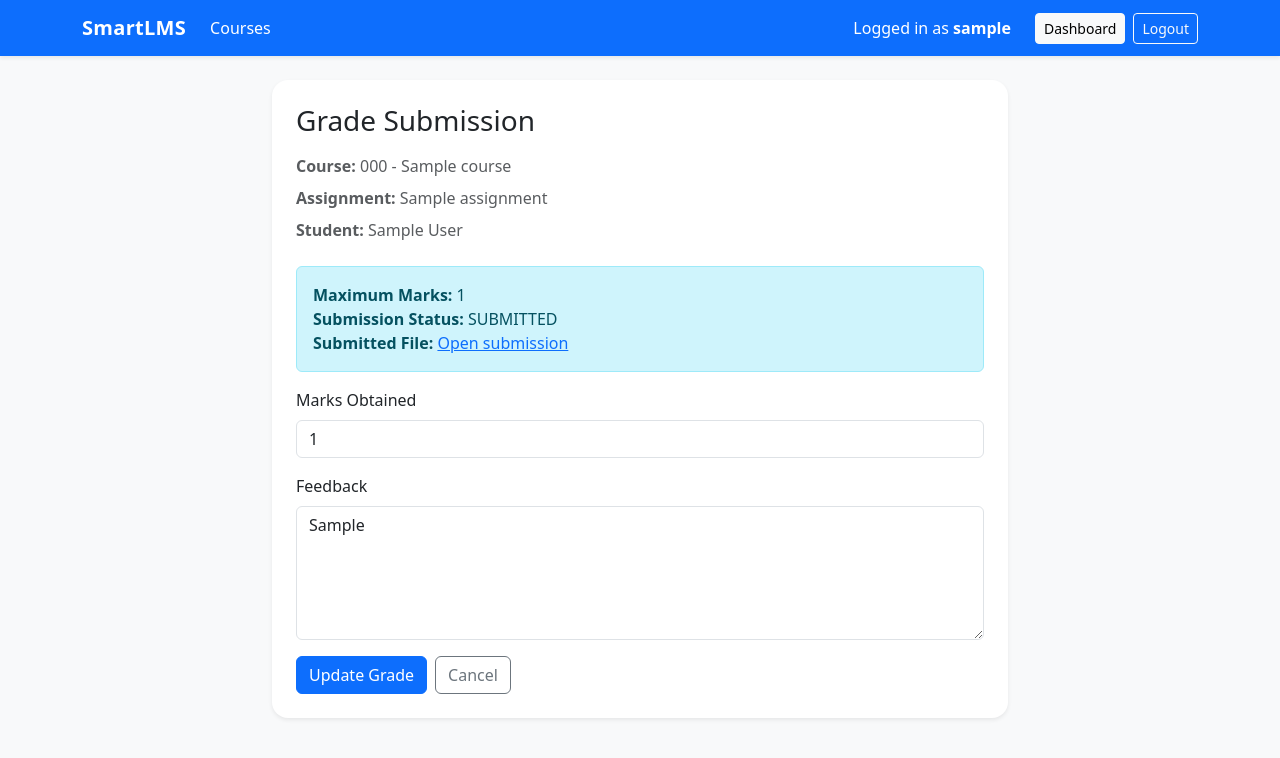
After one commit to rownok221/smartlms, a Django app: page /assignments/submission/1/grade/ in a window 1280 px wide. The commit adds this page. Shown: the top 758 px of the page. Run offline with Django 5.2, Linux system fonts and the light colour scheme; a user stored in the database is signed in; tables that the repository leaves empty hold one stand-in row (values such as "Sample post").

Commit message:
Add grading and feedback workflow

```diff
--- a/apps/assignments/forms.py
+++ b/apps/assignments/forms.py
@@ -1,6 +1,6 @@
 from django import forms
 
-from .models import Assignment, Submission
+from .models import Assignment, Grade, Submission
 
 
 class AssignmentForm(forms.ModelForm):
@@ -42,3 +42,38 @@ class SubmissionForm(forms.ModelForm):
                 'class': 'form-control',
             }),
         }
+
+
+class GradeForm(forms.ModelForm):
+    class Meta:
+        model = Grade
+        fields = ['marks_obtained', 'feedback']
+        widgets = {
+            'marks_obtained': forms.NumberInput(attrs={
+                'class': 'form-control',
+                'placeholder': 'Enter obtained marks',
+                'min': 0,
+            }),
+            'feedback': forms.Textarea(attrs={
+                'class': 'form-control',
+                'placeholder': 'Write feedback for the student',
+                'rows': 5,
+            }),
+        }
+
+    def __init__(self, *args, max_marks=None, **kwargs):
+        super().__init__(*args, **kwargs)
+        self.max_marks = max_marks
+
+    def clean_marks_obtained(self):
+        marks = self.cleaned_data['marks_obtained']
+
+        if marks < 0:
+            raise forms.ValidationError("Marks cannot be negative.")
+
+        if self.max_marks is not None and marks > self.max_marks:
+            raise forms.ValidationError(
+                f"Marks cannot exceed the assignment maximum of {self.max_marks}."
+            )
+
+        return marks
--- a/apps/assignments/models.py
+++ b/apps/assignments/models.py
@@ -74,3 +74,27 @@ class Submission(models.Model):
 
     def __str__(self):
         return f"{self.student.username} - {self.assignment.title}"
+
+
+class Grade(models.Model):
+    submission = models.OneToOneField(
+        Submission,
+        on_delete=models.CASCADE,
+        related_name='grade'
+    )
+    marks_obtained = models.PositiveIntegerField()
+    feedback = models.TextField(blank=True)
+    graded_by = models.ForeignKey(
+        settings.AUTH_USER_MODEL,
+        on_delete=models.SET_NULL,
+        null=True,
+        blank=True,
+        related_name='graded_submissions'
+    )
+    graded_at = models.DateTimeField(auto_now=True)
+
+    class Meta:
+        ordering = ['-graded_at']
+
+    def __str__(self):
+        return f"Grade for {self.submission.student.username} - {self.submission.assignment.title}"
--- a/apps/assignments/urls.py
+++ b/apps/assignments/urls.py
@@ -4,6 +4,7 @@ from .views import (
     assignment_create,
     assignment_detail,
     assignment_list,
+    grade_submission,
     submit_assignment,
 )
 
@@ -14,4 +15,5 @@ urlpatterns = [
     path('course/<int:course_pk>/create/', assignment_create, name='assignment_create'),
     path('<int:pk>/', assignment_detail, name='assignment_detail'),
     path('<int:pk>/submit/', submit_assignment, name='submit_assignment'),
+    path('submission/<int:submission_pk>/grade/', grade_submission, name='grade_submission'),
 ]
--- a/apps/assignments/views.py
+++ b/apps/assignments/views.py
@@ -6,8 +6,8 @@ from django.utils import timezone
 from apps.accounts.models import User
 from apps.courses.models import Course, CourseInstructor, Enrollment
 
-from .forms import AssignmentForm, SubmissionForm
-from .models import Assignment, Submission
+from .forms import AssignmentForm, GradeForm, SubmissionForm
+from .models import Assignment, Grade, Submission
 
 
 def is_admin(user):
@@ -86,12 +86,12 @@ def assignment_detail(request, pk):
         student_submission = Submission.objects.filter(
             assignment=assignment,
             student=request.user
-        ).first()
+        ).select_related('grade').first()
 
     if can_manage_course(request.user, course):
         all_submissions = Submission.objects.filter(
             assignment=assignment
-        ).select_related('student')
+        ).select_related('student').prefetch_related('grade')
 
     context = {
         'assignment': assignment,
@@ -185,3 +185,48 @@ def submit_assignment(request, pk):
         'existing_submission': existing_submission,
     }
     return render(request, 'assignments/submission_form.html', context)
+
+
+@login_required
+def grade_submission(request, submission_pk):
+    submission = get_object_or_404(
+        Submission.objects.select_related('assignment', 'assignment__course', 'student'),
+        pk=submission_pk
+    )
+    assignment = submission.assignment
+    course = assignment.course
+
+    if not can_manage_course(request.user, course):
+        messages.error(request, 'You are not authorized to grade this submission.')
+        return redirect('assignments:assignment_detail', pk=assignment.pk)
+
+    existing_grade = Grade.objects.filter(submission=submission).first()
+
+    if request.method == 'POST':
+        form = GradeForm(
+            request.POST,
+            instance=existing_grade,
+            max_marks=assignment.max_marks
+        )
+        if form.is_valid():
+            grade = form.save(commit=False)
+            grade.submission = submission
+            grade.graded_by = request.user
+            grade.save()
+
+            messages.success(request, 'Submission graded successfully.')
+            return redirect('assignments:assignment_detail', pk=assignment.pk)
+    else:
+        form = GradeForm(
+            instance=existing_grade,
+            max_marks=assignment.max_marks
+        )
+
+    context = {
+        'submission': submission,
+        'assignment': assignment,
+        'course': course,
+        'form': form,
+        'existing_grade': existing_grade,
+    }
+    return render(request, 'assignments/grade_form.html', context)
--- /dev/null
+++ b/templates/assignments/grade_form.html
@@ -0,0 +1,61 @@
+{% extends 'base.html' %}
+
+{% block title %}Grade Submission | SmartLMS{% endblock %}
+
+{% block content %}
+<div class="row justify-content-center">
+    <div class="col-lg-8">
+        <div class="card shadow-sm border-0 rounded-4">
+            <div class="card-body p-4">
+                <h1 class="h3 mb-3">Grade Submission</h1>
+
+                <p class="text-muted mb-2">
+                    <strong>Course:</strong> {{ course.code }} - {{ course.title }}
+                </p>
+                <p class="text-muted mb-2">
+                    <strong>Assignment:</strong> {{ assignment.title }}
+                </p>
+                <p class="text-muted mb-4">
+                    <strong>Student:</strong> {{ submission.student.full_name|default:submission.student.username }}
+                </p>
+
+                <div class="alert alert-info">
+                    <strong>Maximum Marks:</strong> {{ assignment.max_marks }}<br>
+                    <strong>Submission Status:</strong> {{ submission.status }}<br>
+                    <strong>Submitted File:</strong>
+                    <a href="{{ submission.file.url }}" target="_blank">Open submission</a>
+                </div>
+
+                <form method="post">
+                    {% csrf_token %}
+
+                    <div class="mb-3">
+                        <label class="form-label">Marks Obtained</label>
+                        {{ form.marks_obtained }}
+                        {% if form.marks_obtained.errors %}
+                            <div class="text-danger small mt-1">{{ form.marks_obtained.errors }}</div>
+                        {% endif %}
+                    </div>
+
+                    <div class="mb-3">
+                        <label class="form-label">Feedback</label>
+                        {{ form.feedback }}
+                        {% if form.feedback.errors %}
+                            <div class="text-danger small mt-1">{{ form.feedback.errors }}</div>
+                        {% endif %}
+                    </div>
+
+                    <div class="d-flex gap-2">
+                        <button type="submit" class="btn btn-primary">
+                            {% if existing_grade %}Update Grade{% else %}Save Grade{% endif %}
+                        </button>
+                        <a href="{% url 'assignments:assignment_detail' assignment.pk %}" class="btn btn-outline-secondary">
+                            Cancel
+                        </a>
+                    </div>
+                </form>
+            </div>
+        </div>
+    </div>
+</div>
+{% endblock %}
```
Also changed, not shown: apps/assignments/admin.py (+9 -1 lines), templates/assignments/assignment_detail.html (+36 -3 lines), apps/assignments/migrations/0002_grade.py (added).
